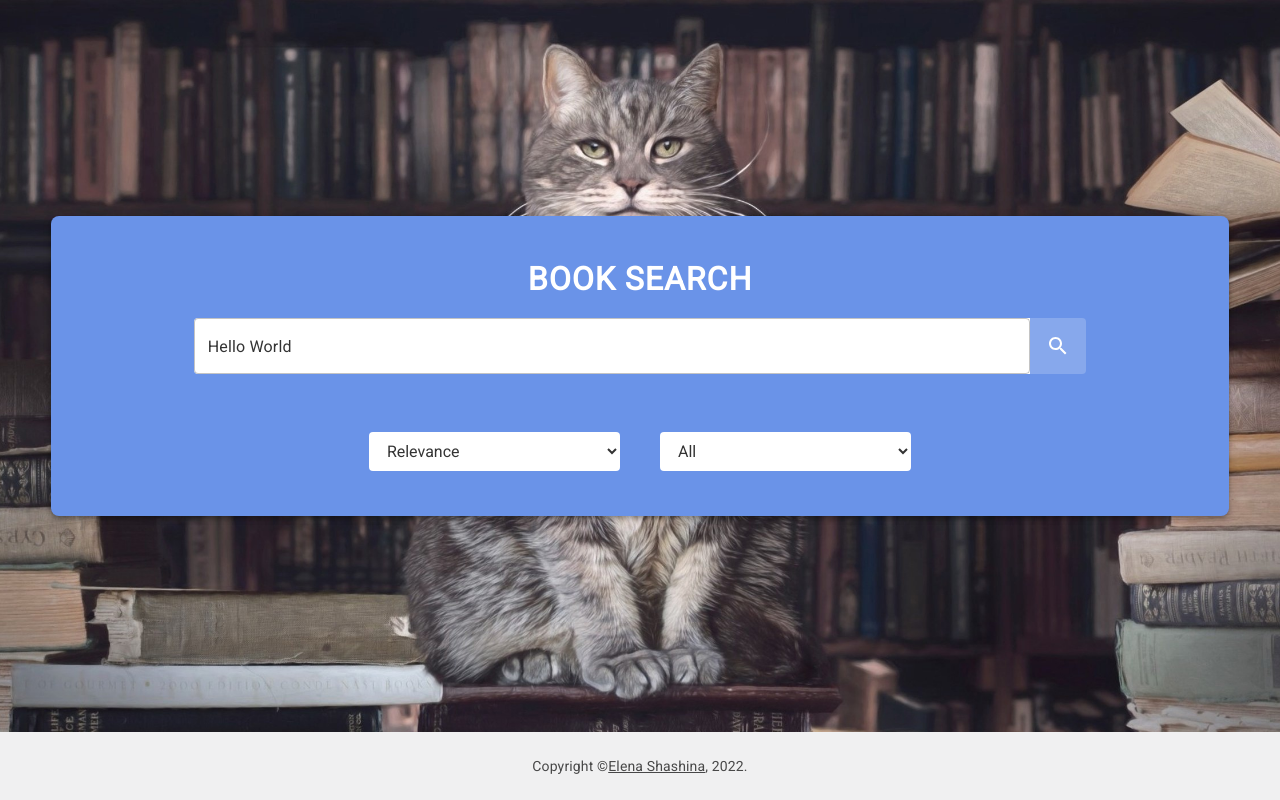
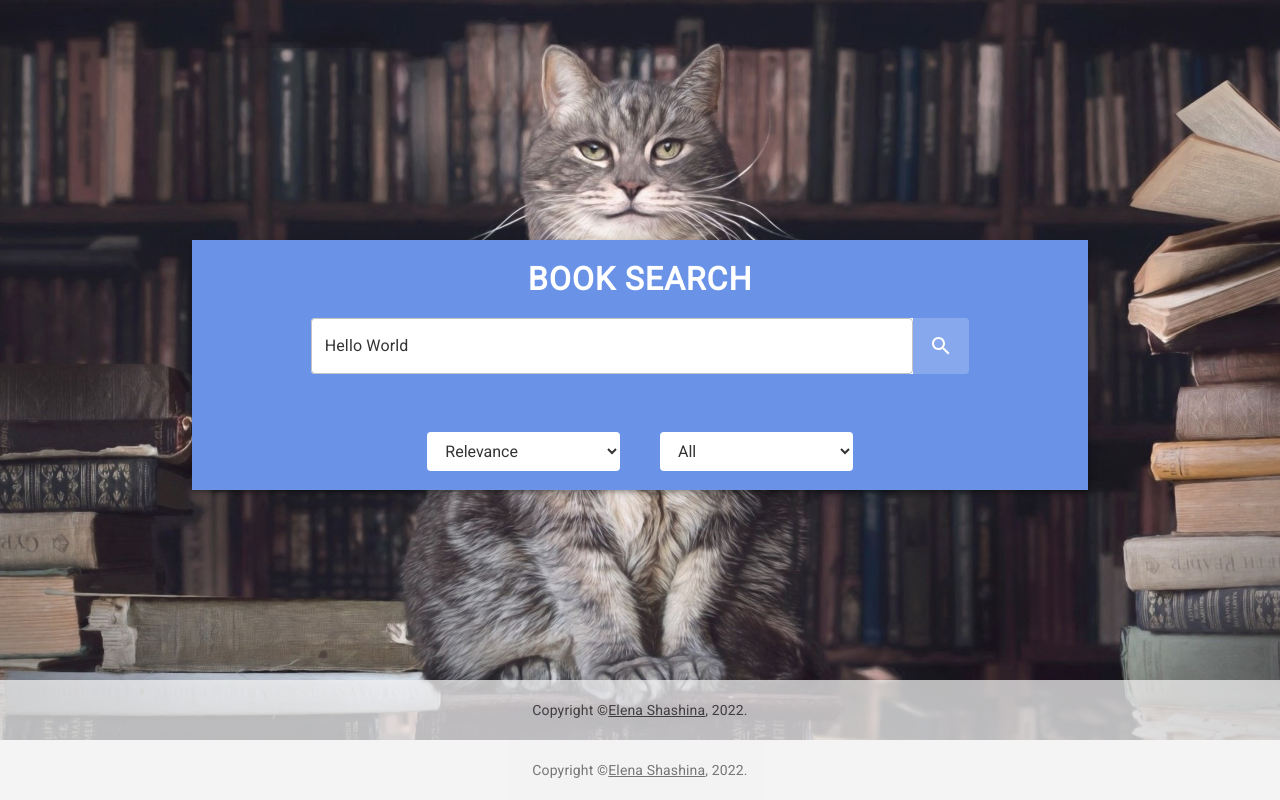
Before and after one commit to Elvehnn/Future-Google-books, a React (Create React App) app: page / in a window 1280 px wide. Built offline with nearby package versions, Linux system fonts and the light colour scheme; no server answers.

Commit message:
feat: add MainLayout wrapper

```diff
--- a/src/components/Footer/Footer.scss
+++ b/src/components/Footer/Footer.scss
@@ -1,5 +1,6 @@
 .footer {
   background-color: #f0f0f1;
+  opacity: 0.75;
   width: 100%;
   display: flex;
   justify-content: center;
@@ -7,22 +8,9 @@
   &__container {
     width: 100%;
     max-width: 1400px;
-    padding: 24px;
+    padding: 20px;
     display: flex;
     justify-content: space-between;
     align-items: flex-start;
   }
-
-  &__RS-link {
-    display: flex;
-
-    @media screen and (min-width: 320px) and (max-width: 768px) {
-      align-items: flex-start;
-    }
-  }
-
-  .rs-logo {
-    height: 20px;
-    margin-right: 10px;
-  }
 }
--- a/src/pages/Main/Main.scss
+++ b/src/components/MainLayout/MainLayout.scss
@@ -4,12 +4,11 @@
   display: flex;
   flex-direction: column;
   align-items: center;
-  justify-content: center;
+  justify-content: space-between;
   background-repeat: no-repeat;
   background-size: cover;
   background-position: center;
-  padding: 4vw;
   row-gap: 20px;
   position: relative;
-  background: url('../../../public/ZoCtEVBYKzo.jpg') no-repeat top center / cover;
+  // background: url('../../../public/ZoCtEVBYKzo.jpg') no-repeat top center / cover;
 }
--- /dev/null
+++ b/src/components/MainLayout/MainLayout.tsx
@@ -0,0 +1,26 @@
+import { FC, ReactElement } from 'react';
+import Footer from '../Footer/Footer';
+import { Search, SearchPanelStyle } from '../Search/Search';
+import './MainLayout.scss';
+
+type MainLayoutProps = {
+  children?: ReactElement;
+  searchStyle?: SearchPanelStyle;
+  background?: boolean;
+};
+
+const MainLayout: FC<MainLayoutProps> = ({ children, searchStyle, background }) => {
+  const mainBackground = background
+    ? { background: `url('./ZoCtEVBYKzo.jpg') no-repeat top center / cover` }
+    : { backgroundColor: '#FFF' };
+
+  return (
+    <main className="main" style={mainBackground}>
+      <Search {...searchStyle} />
+      {children}
+      <Footer />
+    </main>
+  );
+};
+
+export default MainLayout;
--- a/src/pages/SearchResults/SearchResults.tsx
+++ b/src/components/SearchResults/SearchResults.tsx
@@ -1,7 +1,7 @@
 import './SearchResults.scss';
 import Typography from '@mui/material/Typography';
 import { useAppDispatch, useAppSelector } from '../../store/hooks';
-import { BookPreview } from '../../components/BookPreview/BookPreview';
+import { BookPreview } from '../BookPreview/BookPreview';
 import LoadingButton from '@mui/lab/LoadingButton';
 import { memo, useState } from 'react';
 import CircularProgress from '@mui/material/CircularProgress';
@@ -15,19 +15,8 @@ import {
 } from '../../store/slices/searchParams/searchParamsSlice';
 import { isLoadingActions, isLoadingSelectors } from '../../store/slices/isLoading/isLoadingSlice';
 import { ITEMS_PER_PAGE } from '../../constants/constants';
-import { Search } from '../../components/Search/Search';
-
-const style = {
-  flexGrow: 0,
-  position: 'fixed',
-  borderRadius: 2,
-  top: 0,
-  left: 0,
-  height: '200px',
-  flexDirection: 'row',
-  rowGap: '10px',
-  alignItems: 'none',
-};
+import { ErrorPage } from '../../pages/ErrorPage/ErrorPage';
+import { errorSelectors } from '../../store/slices/error/errorSlice';
 
 const SearchResults = () => {
   const dispatch = useAppDispatch();
@@ -35,6 +24,7 @@ const SearchResults = () => {
   const { booksArray } = useAppSelector(booksSelectors.all);
   const { searchParams } = useAppSelector(searchParamsSelectors.all);
   const { isLoading } = useAppSelector(isLoadingSelectors.all);
+  const { error } = useAppSelector(errorSelectors.all);
 
   const [paginationDisabled, setPaginationDisabled] = useState(false);
 
@@ -51,8 +41,7 @@ const SearchResults = () => {
   };
 
   return (
-    <main className="search-results">
-      <Search {...style} />
+    <div className="search-results">
       {totalItems ? (
         <Typography
           variant="h4"
@@ -66,11 +55,13 @@ const SearchResults = () => {
       ) : null}
 
       <div className="cards-container" style={{ transition: 'ease 0.5s' }}>
-        {booksArray.length
-          ? booksArray.map((book) => {
-              return <BookPreview key={book.id} {...book} />;
-            })
-          : null}
+        {booksArray.length ? (
+          booksArray.map((book) => {
+            return <BookPreview key={book.id} {...book} />;
+          })
+        ) : (
+          <ErrorPage {...error} />
+        )}
       </div>
 
       {booksArray.length && booksArray.length >= 30 ? (
@@ -97,7 +88,7 @@ const SearchResults = () => {
       ) : null}
 
       {isLoading && <CircularProgress sx={{ position: 'absolute' }} />}
-    </main>
+    </div>
   );
 };
 
--- a/src/pages/Main/Main.tsx
+++ b/src/pages/Main/Main.tsx
@@ -1,28 +1,15 @@
-import './Main.scss';
-import { memo } from 'react';
-import CircularProgress from '@mui/material/CircularProgress';
-import { isLoadingSelectors } from '../../store/slices/isLoading/isLoadingSlice';
-import { Search } from '../../components/Search/Search';
-import { useAppSelector } from '../../store/hooks';
+import MainLayout from '../../components/MainLayout/MainLayout';
 
 const style = {
-  flexGrow: 0,
+  width: '70%',
+  height: '250px',
   position: 'static',
-  borderRadius: 2,
   rowGap: '20px',
+  marginTop: '30vh',
 };
 
 const Main = () => {
-  const { isLoading } = useAppSelector(isLoadingSelectors.all);
-
-  return (
-    <main className="main">
-      <Search {...style} />
-      {isLoading && <CircularProgress sx={{ position: 'absolute' }} />}
-    </main>
-  );
+  return <MainLayout searchStyle={style} background />;
 };
 
-const memoMain = memo(Main);
-
-export default memoMain;
+export default Main;
```
Also changed, not shown: src/pages/SearchPage/SearchPage.tsx (added, +24 -0 lines), src/components/SearchResults/SearchResults.scss (renamed from src/pages/SearchResults/SearchResults.scss).
